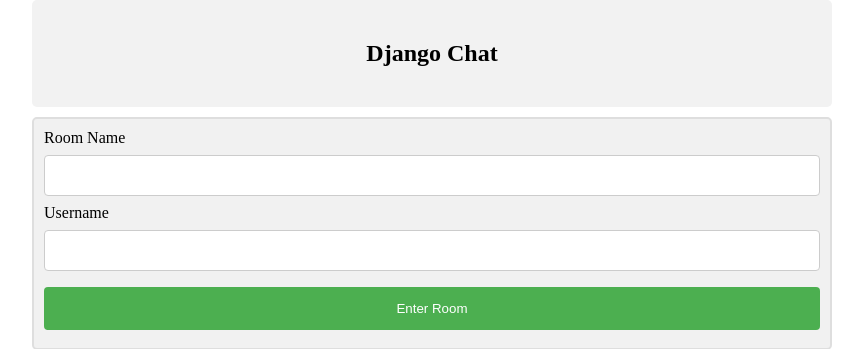
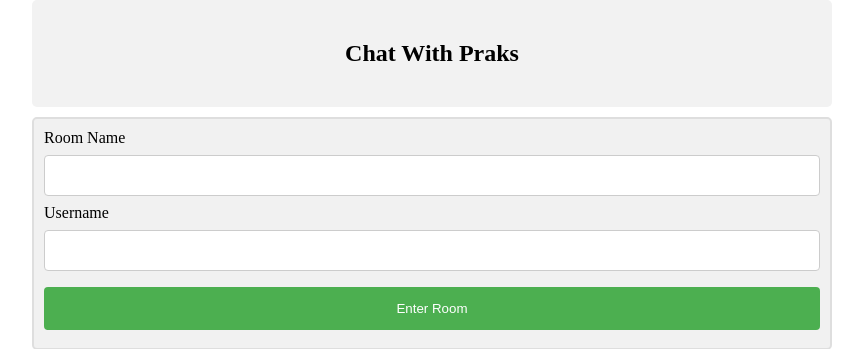
Before and after one commit to PrakharSharma888/Livechatapp, a Django app: page / in a window 1280 px wide. Shown: the top 349 px of the page, without its empty margins (208-1071 px from the left). Run offline with Django 3.2, Linux system fonts and the light colour scheme.

Commit message:
Update index.html

```diff
--- a/templates/index.html
+++ b/templates/index.html
@@ -57,7 +57,7 @@ body {
 <body>
 
 <div align="center">
-    <h2>Django Chat</h2>
+    <h2>Chat With Praks</h2>
 </div>
 
 
```
